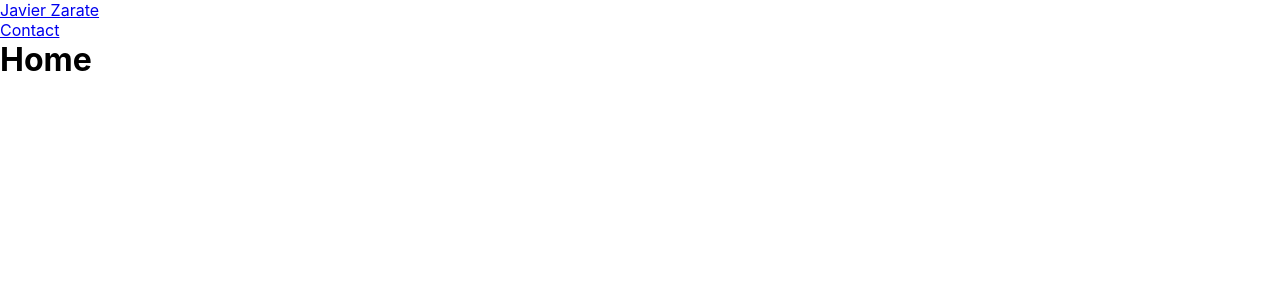
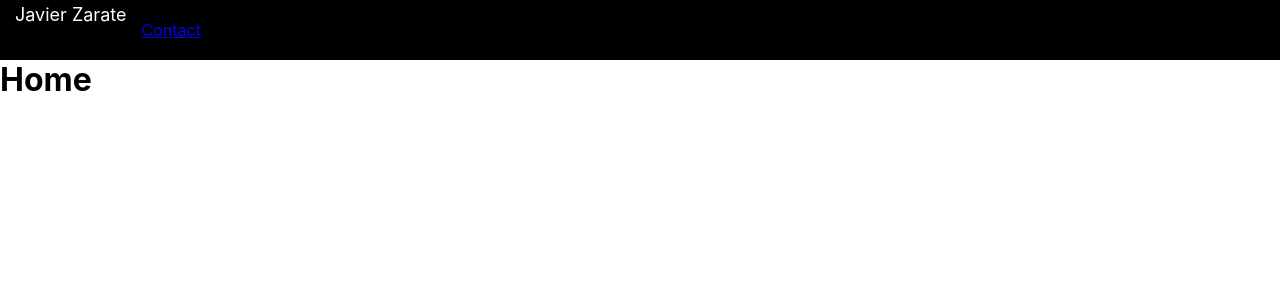
Before and after one commit to zaratejavier/porfolio, a React (Create React App) app: page / in a window 1280 px wide. Shown: the top 300 px of the page. Built offline with nearby package versions, Linux system fonts and the light colour scheme.

Commit message:
made styles folder and addded a bit of style

```diff
--- a/src/Components/Header.js
+++ b/src/Components/Header.js
@@ -1,5 +1,6 @@
 import React from "react"
 import { Link } from "react-router-dom"
+import "../Styles/Header.css"
 import SearchIcon from "@material-ui/icons/Search";
 import ShoppingBasketIcon from "@material-ui/icons/ShoppingBasket";
 
@@ -14,11 +15,9 @@ const Header = () => {
 
 
       <div className="header__nav">
-
-          <Link to="/Contact">
-            <span className="header__contact">Contact</span>
-          </Link>
-
+        <Link to="/Contact">
+          <div className="header__contact">Contact</div>
+        </Link>
       </div>
     </div>
   )
--- /dev/null
+++ b/src/Styles/Header.css
@@ -0,0 +1,19 @@
+.header {
+  height: 60px;
+  display: flex;
+  align-items: center;
+  background-color: black;
+  position: sticky;
+  top: 0;
+  z-index: 100;
+}
+
+.header__name {
+    float: left;
+    height: 50px;
+    padding: 15px 15px;
+    font-size: 18px;
+    line-height: 20px;
+    color: white;
+    cursor: pointer;
+}
```
